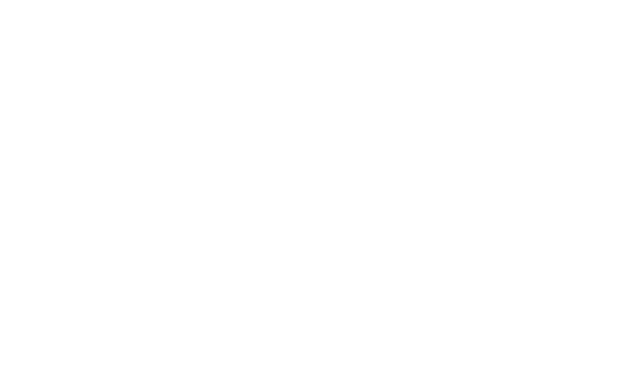
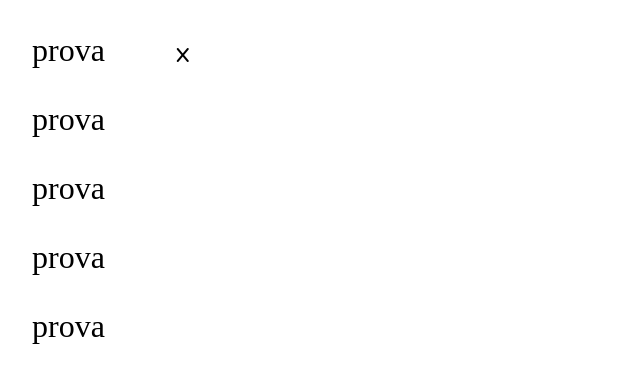
Before and after one commit to TommasoGalistu/js-lista-spesa, a plain HTML site: page index.html in a window 1280 px wide. Shown: the whole page, without its empty margins (0-640 px from the left). Drawn offline with Linux system fonts and the light colour scheme.

Commit message:
buld: structure html

```diff
--- a/css/style.css
+++ b/css/style.css
@@ -0,0 +1,25 @@
+*{
+    margin: 0;
+    padding: 0;
+    box-sizing: border-box;
+}
+.contLista{
+    display: flex;
+}
+li{
+
+    margin: 2rem;
+    font-size: 2rem;
+    list-style-type: none;
+}
+
+.fa-x{
+    font-size: 1rem;
+    padding: 0.5rem;
+    border-radius: 50%;
+}
+.fa-x:hover{
+    cursor: pointer;
+    background-color: black;
+    color: white;
+}
--- a/index.html
+++ b/index.html
@@ -4,12 +4,26 @@
         <title>Esercizio</title>
         <meta charset="UTF-8">
         <meta name="viewport" content="width=device-width, initial-scale=1">
+        <!-- link awesome -->
+        <link rel="stylesheet" href="https://cdnjs.cloudflare.com/ajax/libs/font-awesome/6.5.2/css/all.min.css" integrity="sha512-SnH5WK+bZxgPHs44uWIX+LLJAJ9/2PkPKZ5QiAj6Ta86w+fsb2TkcmfRyVX3pBnMFcV7oQPJkl9QevSCWr3W6A==" crossorigin="anonymous" referrerpolicy="no-referrer" />
+        <!-- link personale css -->
         <link href="css/style.css" rel="stylesheet">
     </head>
     <body>
+        <div class="contLista">
+            <ul class="containerElement">
+                <!-- lista creata dinamicamente -->
+                <li>prova</li>
+                <li>prova</li>
+                <li>prova</li>
+                <li>prova</li>
+                <li>prova</li>
+            </ul>
+            <ul class="containerClose">
+                <li><i class="fa-solid fa-x"></i></li>
 
-        <ul class="container">
-            <!-- lista creata dinamicamente -->
-        </ul>
+            </ul>
+
+        </div>
     </body>
 </html>
--- a/js/myjs.js
+++ b/js/myjs.js
@@ -0,0 +1,5 @@
+// chiedo all'utente la lista della spesa
+for (let i = 0; i < array.length; i++) {
+    const element = array[i];
+
+}
```
